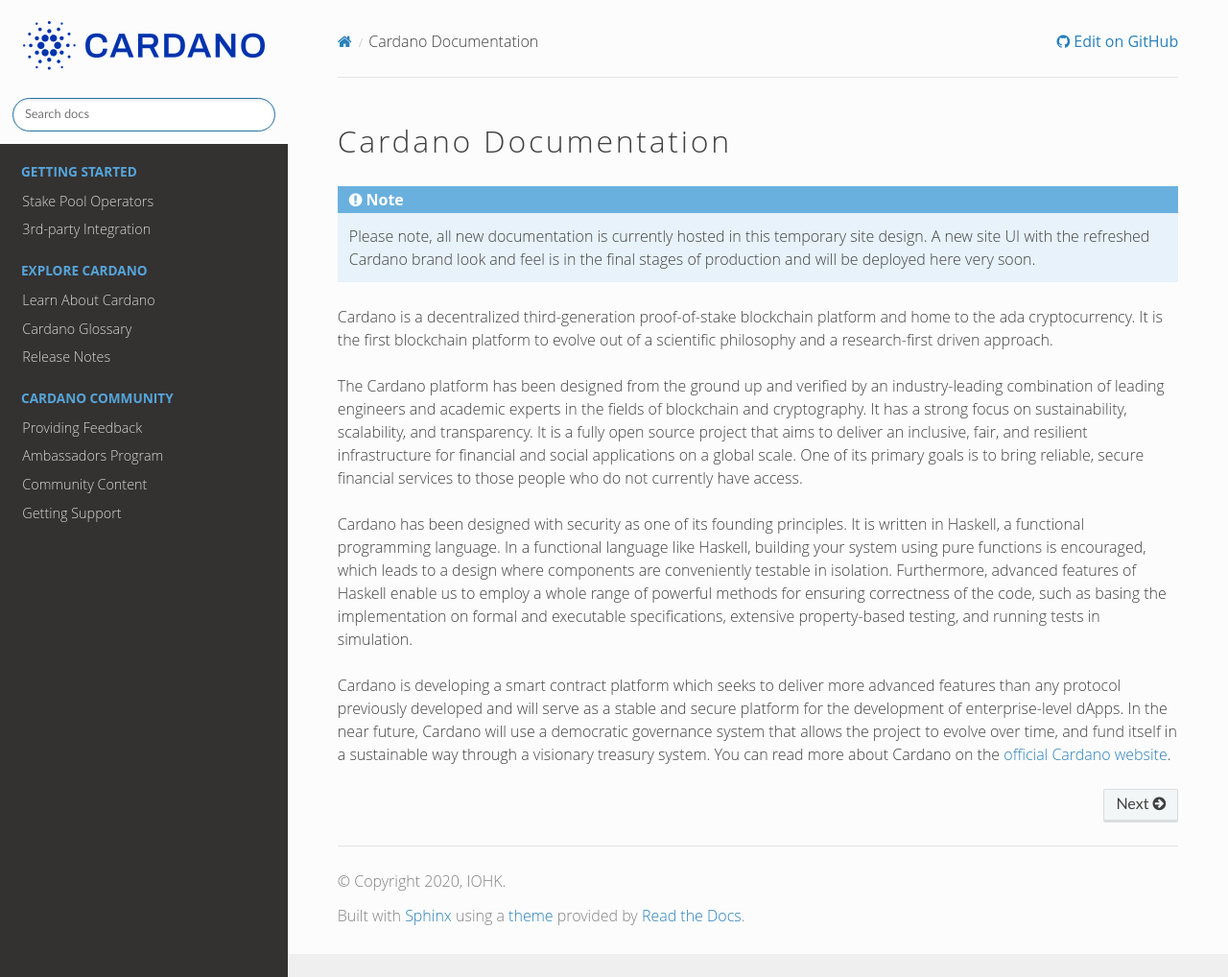
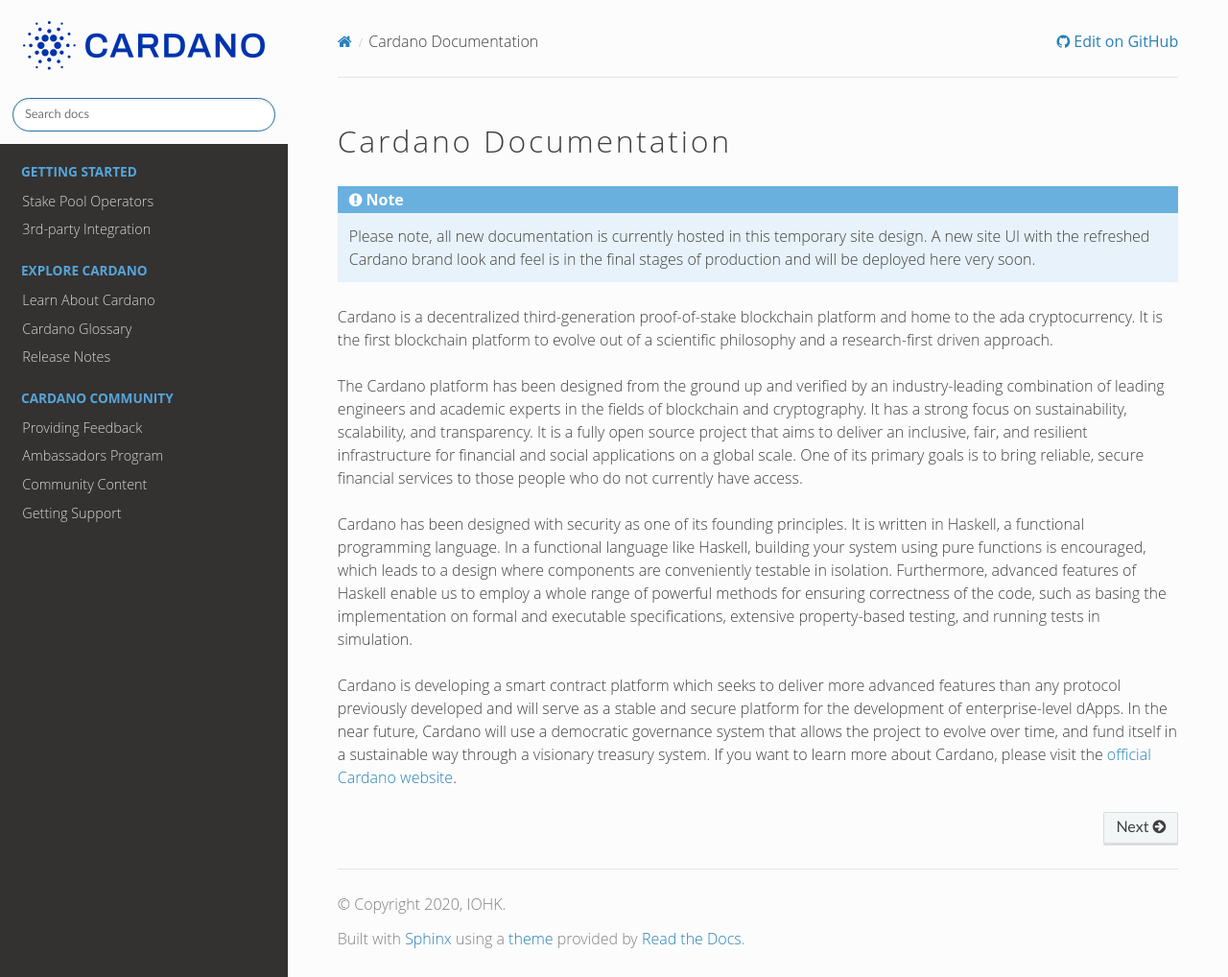
Before and after one commit to input-output-hk/technical-docs, a Sphinx documentation site: the page built from source/index.rst, in a window 1280 px wide and 1018 px high. Shown: the whole window at 96% size. Built offline with Sphinx 7.4.7 and the Read the Docs theme 2.0.0, drawn with Linux system fonts in a browser that asks for light colours; pages that are not in the unit, such as notebooks, are missing from menus.

Commit message:
Update index.rst

```diff
--- a/source/index.rst
+++ b/source/index.rst
@@ -11,7 +11,7 @@
 
 Cardano has been designed with security as one of its founding principles. It is written in Haskell, a functional programming language. In a functional language like Haskell, building your system using pure functions is encouraged, which leads to a design where components are conveniently testable in isolation. Furthermore, advanced features of Haskell enable us to employ a whole range of powerful methods for ensuring correctness of the code, such as basing the implementation on formal and executable specifications, extensive property-based testing, and running tests in simulation.
 
-Cardano is developing a smart contract platform which seeks to deliver more advanced features than any protocol previously developed and will serve as a stable and secure platform for the development of enterprise-level dApps. In the near future, Cardano will use a democratic governance system that allows the project to evolve over time, and fund itself in a sustainable way through a visionary treasury system. You can read more about Cardano on the `official Cardano website <http://cardano.org/>`_.
+Cardano is developing a smart contract platform which seeks to deliver more advanced features than any protocol previously developed and will serve as a stable and secure platform for the development of enterprise-level dApps. In the near future, Cardano will use a democratic governance system that allows the project to evolve over time, and fund itself in a sustainable way through a visionary treasury system. If you want to learn more about Cardano, please visit the `official Cardano website <http://cardano.org/>`_.
 
 .. toctree::
    :maxdepth: 3
```
